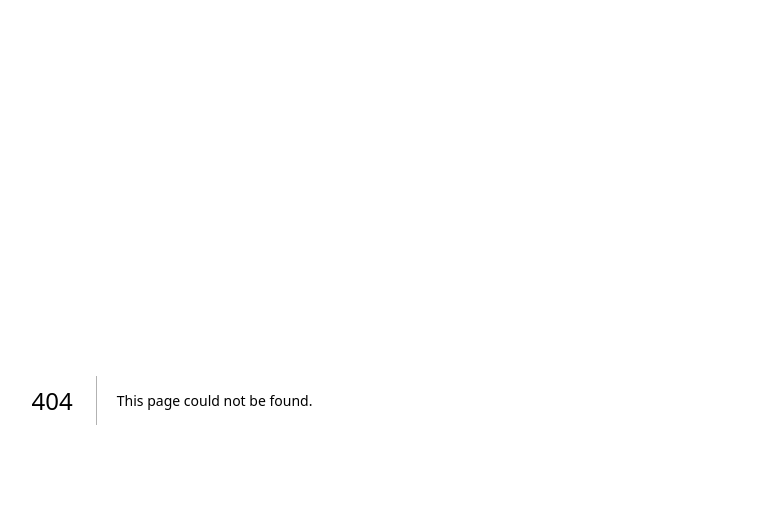
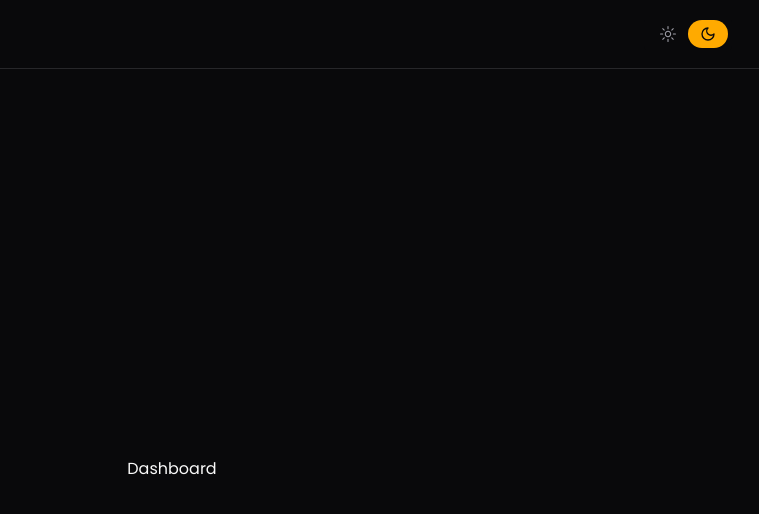
Before and after one commit to lucascardosopsd/minidapio, a Next.js app: page /dashboard in a window 1280 px wide. Before the commit this address had no page. Shown: the top 514 px of the page, without its empty margins (468-1227 px from the left). Built offline with nearby package versions, Linux system fonts and the light colour scheme.

Commit message:
layout: dashboard page & navbar

```diff
--- /dev/null
+++ b/app/(login)/page.tsx
@@ -0,0 +1,70 @@
+"use client";
+import LoginIllustration from "@/components/illustration/Login";
+import { Button } from "@/components/ui/button";
+import { Input } from "@/components/ui/input";
+import { Tabs, TabsContent, TabsList, TabsTrigger } from "@/components/ui/tabs";
+
+export default function Login() {
+  return (
+    <main className="flex items-center justify-center h-svh gap-8">
+      <div className="flex-1 items-center justify-center relative hidden tablet:flex">
+        <LoginIllustration />
+      </div>
+
+      <div className="flex-1 flex justify-center">
+        <Tabs defaultValue="login" className="w-full max-w-[500px]">
+          <TabsList className="flex">
+            <TabsTrigger value="login" className="flex-1">
+              Entrar
+            </TabsTrigger>
+            <TabsTrigger value="register" className="flex-1">
+              Registrar
+            </TabsTrigger>
+          </TabsList>
+
+          <TabsContent value="login" className="flex flex-col gap-4">
+            <div>
+              <p>E-mail</p>
+              <Input />
+            </div>
+
+            <div>
+              <p>Senha</p>
+              <Input />
+            </div>
+
+            <Button>Entrar</Button>
+
+            <p className="text-center">ou</p>
+
+            <Button>Continuar com Google</Button>
+          </TabsContent>
+
+          <TabsContent value="register" className="flex flex-col gap-4">
+            <div>
+              <p>Nome</p>
+              <Input />
+            </div>
+
+            <div>
+              <p>E-mail</p>
+              <Input />
+            </div>
+
+            <div>
+              <p>Senha</p>
+              <Input />
+            </div>
+
+            <div>
+              <p>Confirme a senha</p>
+              <Input />
+            </div>
+
+            <Button>Cadastrar</Button>
+          </TabsContent>
+        </Tabs>
+      </div>
+    </main>
+  );
+}
--- /dev/null
+++ b/app/dashboard/layout.tsx
@@ -0,0 +1,13 @@
+import Navbar from "@/components/Navbar";
+import { ReactNode } from "react";
+
+const Layout = ({ children }: { children: ReactNode }) => {
+  return (
+    <div className="flex flex-col">
+      <Navbar />
+      <div className="container">{children}</div>
+    </div>
+  );
+};
+
+export default Layout;
--- /dev/null
+++ b/app/dashboard/page.tsx
@@ -0,0 +1,8 @@
+"use client";
+export default function Dashboard() {
+  return (
+    <main className="flex items-center justify-center h-svh gap-8">
+      Dashboard
+    </main>
+  );
+}
--- a/app/layout.tsx
+++ b/app/layout.tsx
@@ -27,6 +27,7 @@ export default function RootLayout({
           attribute="class"
           defaultTheme="dark"
           disableTransitionOnChange
+          enableSystem
         >
           {children}
           <Toaster />
--- /dev/null
+++ b/components/Navbar.tsx
@@ -0,0 +1,11 @@
+import { ThemeToggle } from "./ThemeToggle";
+
+const Navbar = () => {
+  return (
+    <div className="container flex justify-end p-4 border-b border-border">
+      <ThemeToggle />
+    </div>
+  );
+};
+
+export default Navbar;
--- /dev/null
+++ b/components/ThemeToggle.tsx
@@ -0,0 +1,40 @@
+"use client";
+import { SunIcon } from "@radix-ui/react-icons";
+import { useTheme } from "next-themes";
+
+import { useEffect, useState } from "react";
+import { Tabs, TabsList, TabsTrigger } from "./ui/tabs";
+import { MoonIcon } from "lucide-react";
+
+export function ThemeToggle() {
+  const { theme, setTheme } = useTheme();
+  const [mounted, setMounted] = useState(false);
+
+  useEffect(() => {
+    setMounted(true);
+  }, []);
+
+  if (!mounted) return null;
+
+  return (
+    <Tabs defaultValue={theme}>
+      <TabsList className="border-none bg-background border-red h-9">
+        <TabsTrigger
+          value="light"
+          onClick={() => setTheme("light")}
+          className="rounded-full"
+        >
+          <SunIcon className={`h-[1rem] w-[1rem]`} />
+        </TabsTrigger>
+
+        <TabsTrigger
+          value="dark"
+          onClick={() => setTheme("dark")}
+          className="rounded-full"
+        >
+          <MoonIcon className={`h-[1rem] w-[1rem] `} />
+        </TabsTrigger>
+      </TabsList>
+    </Tabs>
+  );
+}
--- a/package.json
+++ b/package.json
@@ -13,6 +13,7 @@
     "@radix-ui/react-alert-dialog": "^1.0.5",
     "@radix-ui/react-checkbox": "^1.0.4",
     "@radix-ui/react-dialog": "^1.0.5",
+    "@radix-ui/react-icons": "^1.3.0",
     "@radix-ui/react-label": "^2.0.2",
     "@radix-ui/react-select": "^2.0.0",
     "@radix-ui/react-slot": "^1.0.2",
@@ -34,7 +35,8 @@
     "tailwind-merge": "^2.2.1",
     "tailwindcss-animate": "^1.0.7",
     "vaul": "^0.8.9",
-    "zod": "^3.22.4"
+    "zod": "^3.22.4",
+    "zustand": "^4.5.0"
   },
   "devDependencies": {
     "@types/node": "^20",
```
Also changed, not shown: app/(login)/layout.tsx (renamed from app/(auth)/(login)/layout.tsx), components/page.tsx (renamed from app/(auth)/(login)/page.tsx), 1 other file (tests, documents, lock files or other folders).
